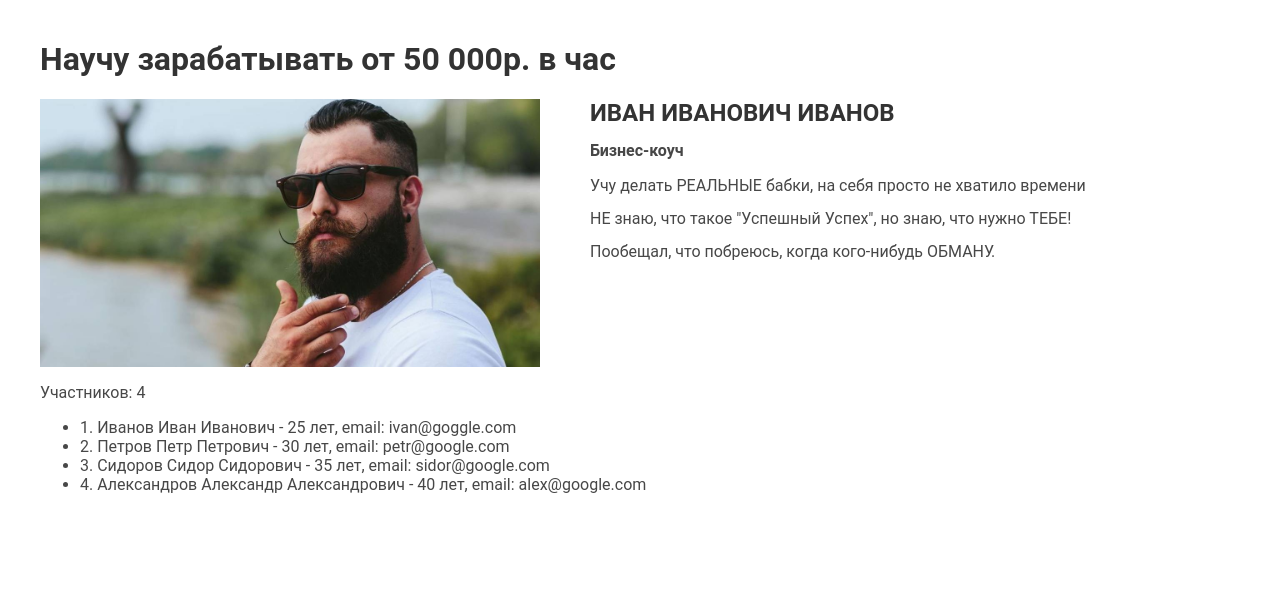
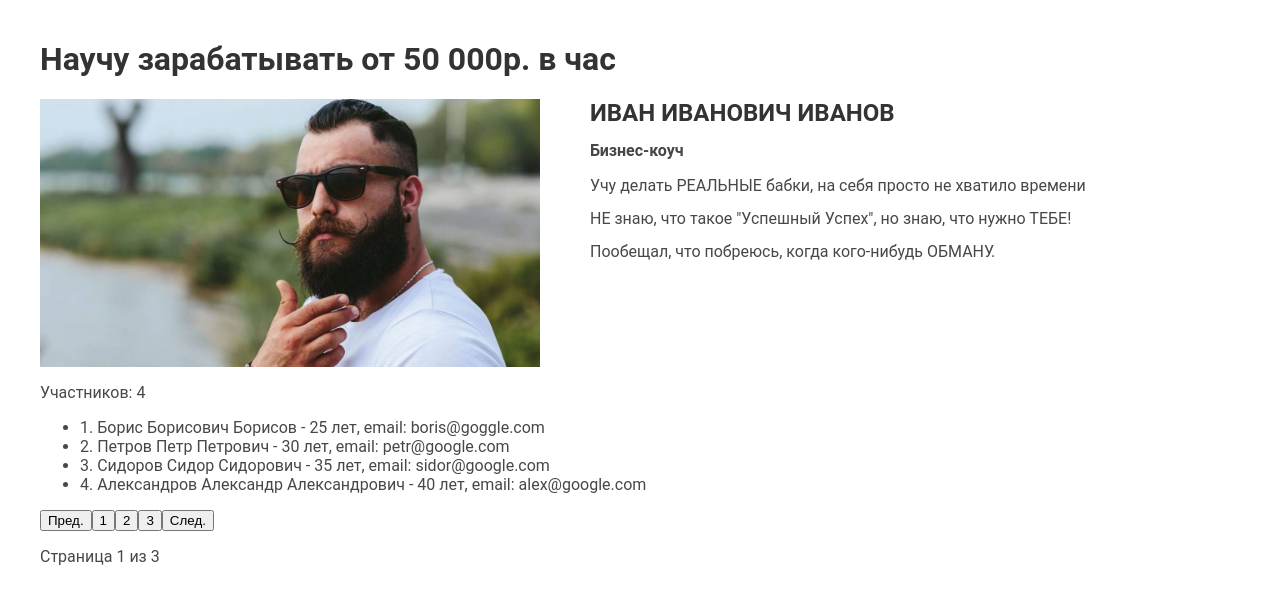
Before and after one commit to eishinkina/usercard, a Vue app: page / in a window 1280 px wide. Shown: the top 604 px of the page. Built offline with nearby package versions, Linux system fonts and the light colour scheme.

Commit message:
Add pagination functionality to UserCard component

```diff
--- a/src/components/UserCard.vue
+++ b/src/components/UserCard.vue
@@ -26,6 +26,17 @@
           {{ i + 1 }}. {{ getFullName(user) }}
         </li>
       </ul>
+      <button type="button" @click="currentPage--">Пред.</button>
+      <button
+        type="button"
+        @click="currentPage = page"
+        v-for="page in pages"
+        :key="page"
+      >
+        {{ page }}
+      </button>
+      <button type="button" @click="currentPage++">След.</button>
+      <p>Cтраница {{ currentPage }} из {{ pages }}</p>
       <!-- input type text -->
     </div>
   </div>
@@ -41,9 +52,9 @@ export default {
       users: [
         {
           id: 1,
-          name: "Иванов Иван Иванович",
+          name: "Борис Борисович Борисов",
           age: 25,
-          email: "ivan@goggle.com",
+          email: "boris@goggle.com",
         },
         {
           id: 2,
@@ -64,6 +75,8 @@ export default {
           email: "alex@google.com",
         },
       ],
+      pages: 3,
+      currentPage: 1,
     };
   },
   computed: {
@@ -75,7 +88,15 @@ export default {
     getFullName(user) {
       return `${user.name} - ${user.age} лет, email: ${user.email}`;
     },
+    loadUsers() {
+      console.log(`Загружаю пользователей...${this.users} страница ${this.currentPage} из ${this.pages}...`)
+    }
   },
+  watch: {
+    currentPage(page) {
+      this.loadUsers(page)
+    }
+  }
 };
 </script>
 
```
